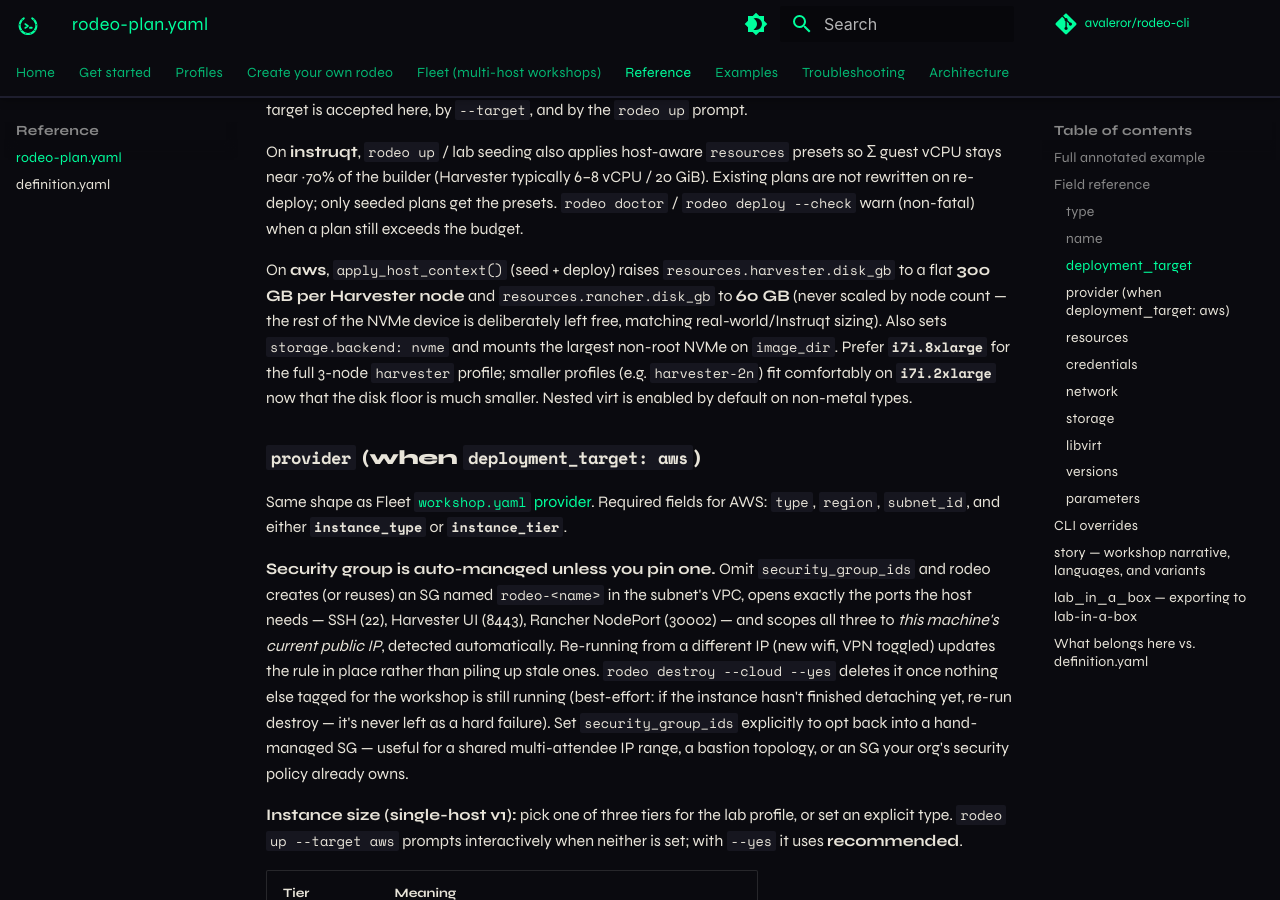
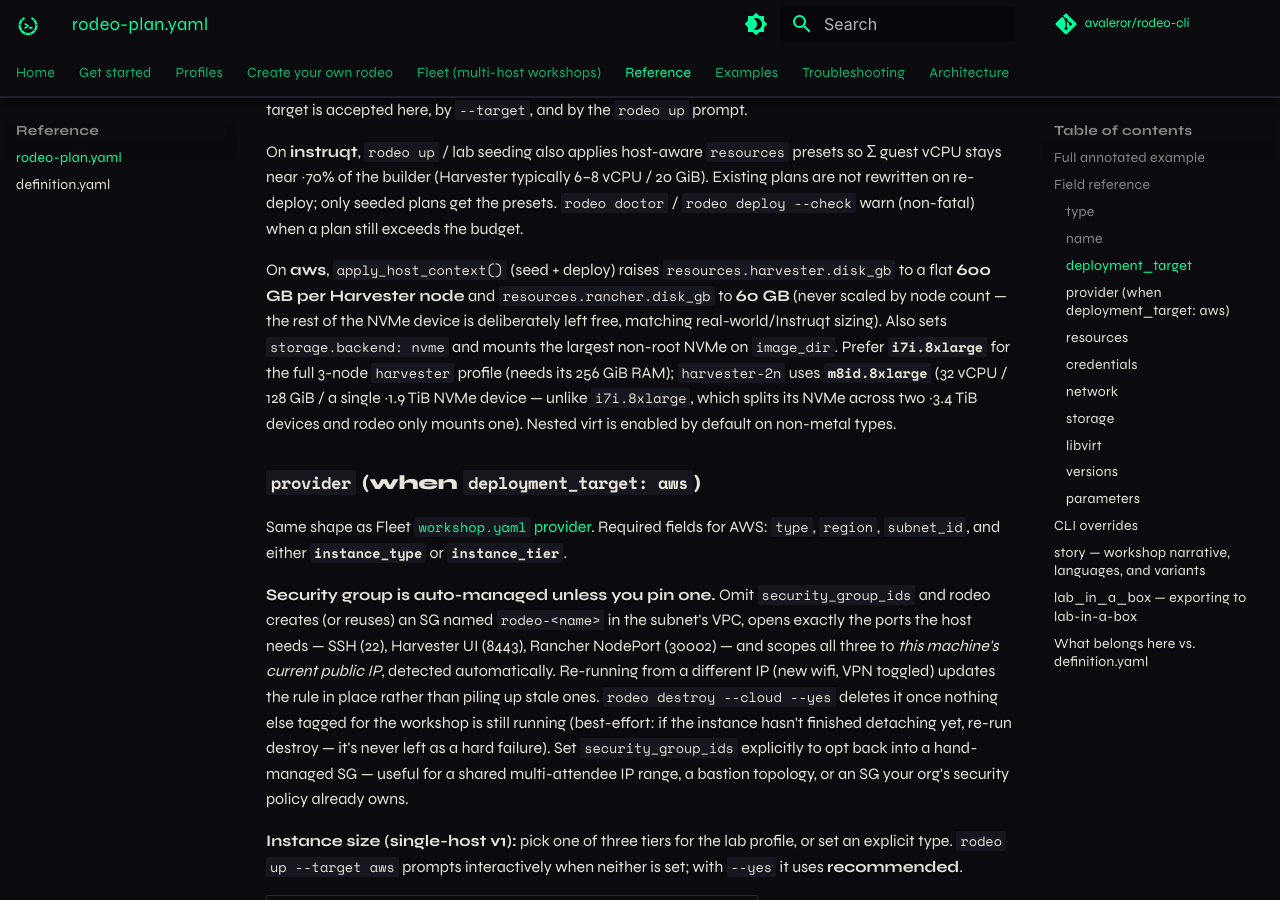
Before and after one commit to avaleror/rodeo-cli, an MkDocs documentation site: the page built from docs/reference/plan.md, in a window 1280 px wide and 900 px high, scrolled down 2846 px. Built offline with MkDocs 1.6.1 and Material for MkDocs 9.7.7, drawn with Linux system fonts in a browser that asks for light colours; comment, search, counter and statistics services are not loaded.

Commit message:
fix(aws): harvester-2n needs 32 vCPU/128 GiB, not 8/64 — resize to m8id.8xlarge
i7i.2xlarge (yesterday's pick to shrink the NVMe footprint) undersized
CPU/RAM for real lab use per Andres: harvester-2n needs 32 vCPU / 128 GiB.
Queried AWS directly for x86_64 instances at that vCPU/RAM point with
local NVMe: m8id.8xlarge matches exactly, and — unlike i7i.8xlarge, which
has the same vCPU/RAM but splits its NVMe across two ~3.4 TiB devices
(rodeo only mounts one) — its ~1.9 TiB of local storage is a single
device, no wasted capacity. Verified nested virtualization support and
AMI compatibility live via RunInstances --dry-run (DryRunOperation, i.e.
would have succeeded) before committing to it. On-demand price in
eu-north-1: $2.2176/hr (cheaper than i7i.8xlarge's $3.28/hr).

With headroom back (1.9 TiB vs the ~660 GB the 300 GB/node floor needed),
raised AWS_HARVESTER_DISK_GB 300 -> 600: 2x600 + 60 (Rancher) = 1260 GB,
comfortable margin under 1900 GB for Longhorn.

Co-Authored-By: Claude Sonnet 5 <noreply@anthropic.com>
Claude-Session: https://claude.ai/code/session_01Mr1xUVC1dk5Fo5VUjPTnAh

```diff
--- a/docs/reference/plan.md
+++ b/docs/reference/plan.md
@@ -124,13 +124,14 @@ Existing plans are not rewritten on re-deploy; only seeded plans get the presets
 `rodeo doctor` / `rodeo deploy --check` warn (non-fatal) when a plan still exceeds the budget.
 
 On **aws**, `apply_host_context()` (seed + deploy) raises `resources.harvester.disk_gb`
-to a flat **300 GB per Harvester node** and `resources.rancher.disk_gb` to **60 GB**
+to a flat **600 GB per Harvester node** and `resources.rancher.disk_gb` to **60 GB**
 (never scaled by node count — the rest of the NVMe device is deliberately left free,
 matching real-world/Instruqt sizing). Also sets `storage.backend: nvme` and mounts the
 largest non-root NVMe on `image_dir`. Prefer **`i7i.8xlarge`** for the full 3-node
-`harvester` profile; smaller profiles (e.g. `harvester-2n`) fit comfortably on
-**`i7i.2xlarge`** now that the disk floor is much smaller. Nested virt is enabled by
-default on non-metal types.
+`harvester` profile (needs its 256 GiB RAM); `harvester-2n` uses **`m8id.8xlarge`**
+(32 vCPU / 128 GiB / a single ~1.9 TiB NVMe device — unlike `i7i.8xlarge`, which
+splits its NVMe across two ~3.4 TiB devices and rodeo only mounts one). Nested virt
+is enabled by default on non-metal types.
 
 ### `provider` (when `deployment_target: aws`)
 
```
Also changed, not shown: ROADMAP.md (+2 -2 lines), docs/fleet.md (+2 -2 lines), 3 other files.
